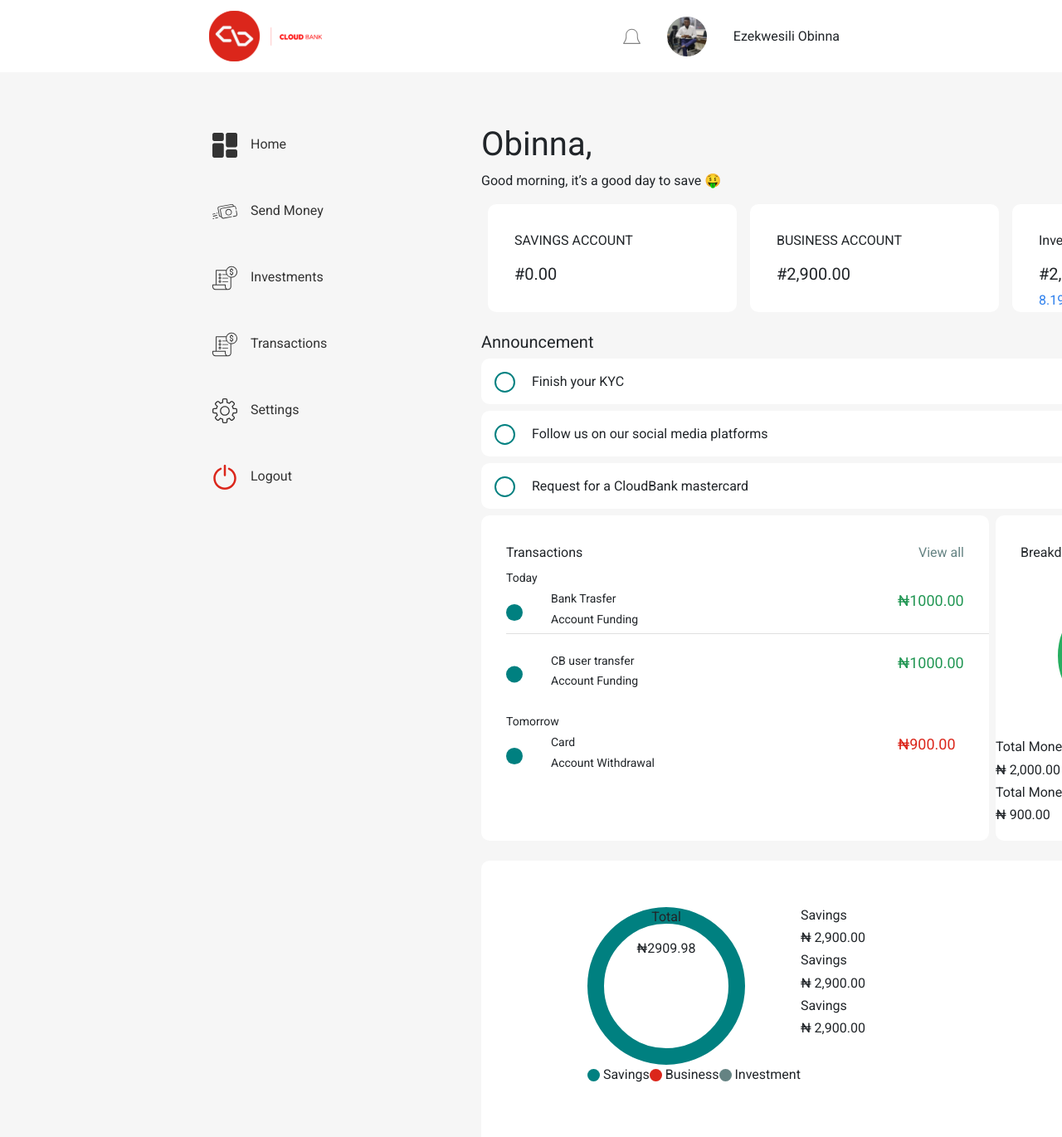
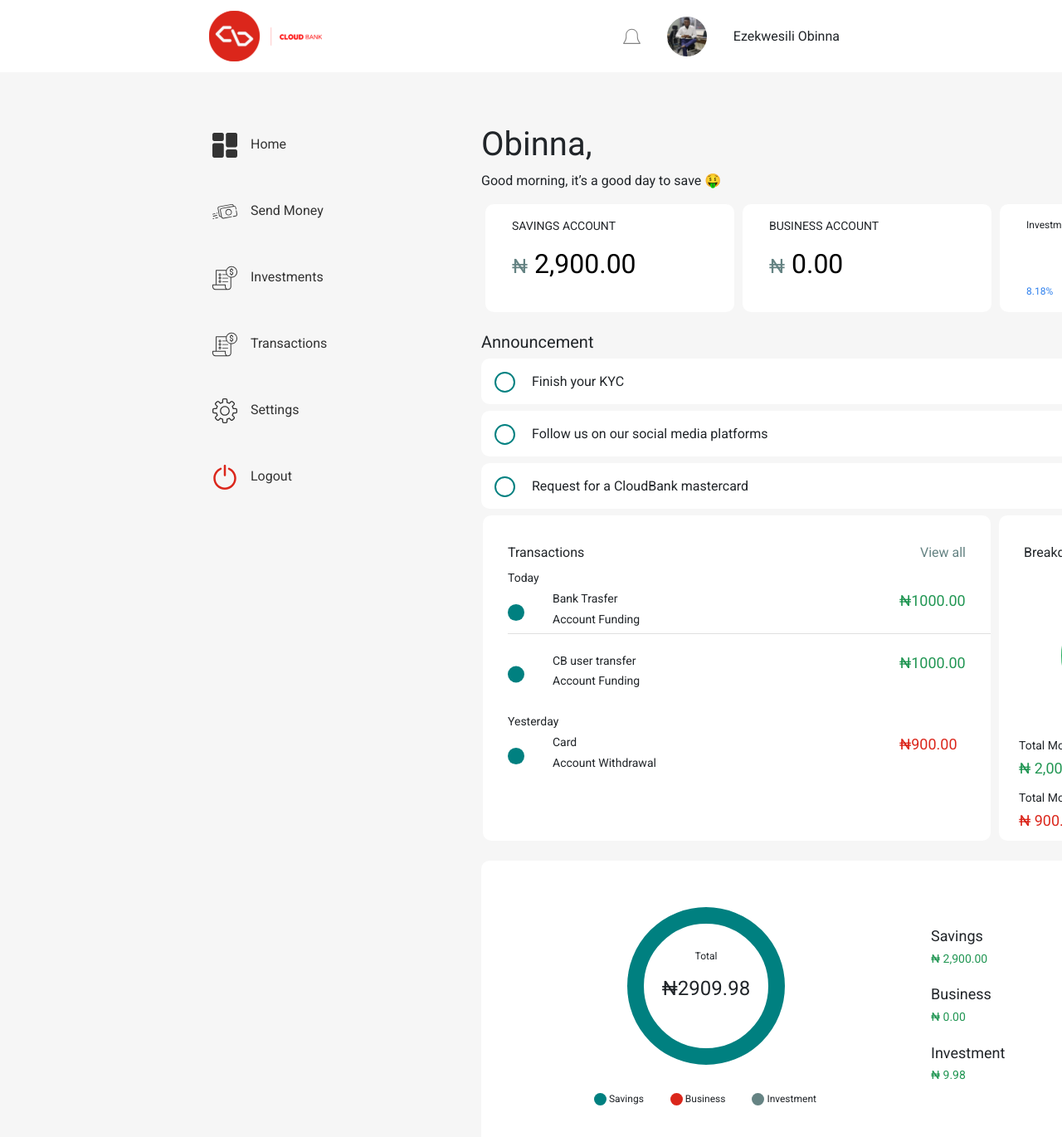
Before and after one commit to DamiCode18/Miraton_Assessment, a Vue app: page / in a window 1280 px wide. Shown: the top 1370 px of the page at 83% size. Built offline with nearby package versions, Linux system fonts and the light colour scheme.

Commit message:
almost done

```diff
--- a/src/components/Sidebar.vue
+++ b/src/components/Sidebar.vue
@@ -71,7 +71,7 @@ export default {};
   height: 30px;
 }
 .pads:hover,
-.pads.router-link-active {
+router-link:active {
   background: #fff;
   width: 180px;
   height: 50px;
--- a/src/router/index.js
+++ b/src/router/index.js
@@ -1,7 +1,7 @@
 import Vue from "vue";
 import VueRouter from "vue-router";
 import Home from "../views/Home.vue";
-
+import PageNotFound from "../views/PageNotFound";
 Vue.use(VueRouter);
 
 const routes = [
@@ -18,6 +18,10 @@ const routes = [
     // which is lazy-loaded when the route is visited.
     component: () =>
       import(/* webpackChunkName: "about" */ "../views/Investments.vue")
+  },
+  {
+    path: "*",
+    component: PageNotFound
   }
 ];
 
--- a/src/views/Home.vue
+++ b/src/views/Home.vue
@@ -3,23 +3,32 @@
     <h1>Obinna,</h1>
     <p>Good morning, it’s a good day to save 🤑</p>
     <div class="flex">
-      <div class="d-card mx-2">
-        <p>SAVINGS ACCOUNT</p>
-        <h5>#0.00</h5>
+      <div class="d-card">
+        <p style="font-size: 14px">SAVINGS ACCOUNT</p>
+        <h5 style="font-size: 24px; color: #658383">
+          ₦<span style="color: #000; font-size: 2rem"> 2,900.00</span>
+        </h5>
       </div>
-      <div class="d-card mx-2">
-        <p>BUSINESS ACCOUNT</p>
-        <h5>#2,900.00</h5>
+      <div class="d-card">
+        <p style="font-size: 14px">BUSINESS ACCOUNT</p>
+        <h5 style="font-size: 24px; color: #658383">
+          ₦<span style="color: #000; font-size: 2rem"> 0.00</span>
+        </h5>
       </div>
-      <div class="d-card mx-2">
+      <div class="d-card">
         <div class="flex2">
-          <p>Investments</p>
-          <p style="color: #2f80ed">0229238715</p>
+          <p style="font-size: 12px">Investments</p>
+          <p style="color: #2f80ed; font-size: 12px">0229238715</p>
         </div>
-        <h5>#2,900.00</h5>
+        <h5 class="text-center" style="font-size: 2rem">
+          <sup style="font-size: 18px; color: #658383">₦</sup> 10,000<span
+            style="font-size: 1rem"
+            >.98</span
+          >
+        </h5>
         <div class="flex2">
-          <p style="color: #2f80ed">8.19%</p>
-          <p>0229238715</p>
+          <p style="color: #2f80ed; font-size: 12px">8.18%</p>
+          <p style="font-size: 12px">29/09/2020</p>
         </div>
       </div>
     </div>
@@ -72,7 +81,7 @@
             </div>
           </div>
         </div>
-        <h6 class="p-text mt-4">Tomorrow</h6>
+        <h6 class="p-text mt-4">Yesterday</h6>
         <div class="p-text my-auto">
           <div class="sb2-flex">
             <div class="flex">
@@ -109,38 +118,46 @@
         <div class="abs text-center">
           <img src="@/assets/Vector 2.svg" alt="" />
         </div>
-        <div class="abs2">
-          <h6>Total Money Recieved</h6>
-          <h6>₦ 2,000.00</h6>
-          <h6>Total Money Spent</h6>
-          <h6>₦ 900.00</h6>
+        <div class="abs2 px-4">
+          <h6 style="font-size: 14px">Total Money Recieved</h6>
+          <h6 style="color: #219653; font-size: 18px">₦ 2,000.00</h6>
+          <h6 class="mt-3" style="font-size: 14px">Total Money Spent</h6>
+          <h6 style="color: #db261b; font-size: 18px">₦ 900.00</h6>
         </div>
       </div>
     </div>
     <div class="l-card mt-4">
-      <div class="">
+      <div class="mx-5">
         <div class="l-bg">
-          <p>Total</p>
-          <h6>₦2909.98</h6>
+          <p style="font-size: 12px">Total</p>
+          <h6 style="font-size: 24px; font-weight: 500; font-style: normal">
+            ₦2909.98
+          </h6>
         </div>
-        <div class="flex">
-          <div><img src="@/assets/Ellipse 4.svg" alt="" /> Savings</div>
-          <div><img src="@/assets/Ellipse 5.svg" alt="" /> Business</div>
-          <div><img src="@/assets/Ellipse 6.svg" alt="" /> Investment</div>
+        <div class="flex mt-3" style="margin: -3.5rem">
+          <div class="mx-3 mt-3" style="font-size: 12px">
+            <img src="@/assets/Ellipse 4.svg" alt="" /> Savings
+          </div>
+          <div class="mx-3 mt-3" style="font-size: 12px">
+            <img src="@/assets/Ellipse 5.svg" alt="" /> Business
+          </div>
+          <div class="mx-3 mt-3" style="font-size: 12px">
+            <img src="@/assets/Ellipse 6.svg" alt="" /> Investment
+          </div>
         </div>
       </div>
-      <div>
-        <div>
-          <h6>Savings</h6>
-          <h6>₦ 2,900.00</h6>
+      <div style="margin-left: 8rem">
+        <div class="mt-4">
+          <h6 style="font-size: 18px">Savings</h6>
+          <h6 style="font-size: 14px; color: #219653">₦ 2,900.00</h6>
         </div>
-        <div>
-          <h6>Savings</h6>
-          <h6>₦ 2,900.00</h6>
+        <div class="mt-4">
+          <h6 style="font-size: 18px">Business</h6>
+          <h6 style="font-size: 14px; color: #219653">₦ 0.00</h6>
         </div>
-        <div>
-          <h6>Savings</h6>
-          <h6>₦ 2,900.00</h6>
+        <div class="mt-4">
+          <h6 style="font-size: 18px">Investment</h6>
+          <h6 style="font-size: 14px; color: #219653">₦ 9.98</h6>
         </div>
       </div>
     </div>
@@ -160,9 +177,10 @@ export default {};
   width: 300px;
   height: 130px;
   top: 268px;
+  margin: 0px 5px;
   background: #ffffff;
   border-radius: 10px;
-  padding: 2rem;
+  padding: 1rem 2rem;
 }
 .flex {
   display: flex;
@@ -182,6 +200,7 @@ export default {};
 .t-card {
   width: 612px;
   height: 392px;
+  margin: 0px 2px;
   left: 396px;
   top: 681px;
   background: #ffffff;
@@ -254,5 +273,6 @@ export default {};
   height: 190px;
   text-align: center;
   box-sizing: border-box;
+  padding-top: 50px;
 }
 </style>
--- a/src/views/Investments.vue
+++ b/src/views/Investments.vue
@@ -21,9 +21,11 @@
     <div class="grid">
       <div class="w-curve">
         <div class="curve">
-          <p>Silver</p>
-          <h5>12% P/A</h5>
-          <p>30 Days</p>
+          <p class="p-text txt-pad">Silver</p>
+          <h5 style="font-size: 2.2rem">
+            12<span style="font-size: 1.5rem">% P/A</span>
+          </h5>
+          <p class="p-text">30 Days</p>
         </div>
         <div class="text-center fnt">
           <div>
@@ -43,9 +45,11 @@
       </div>
       <div class="w-curve">
         <div class="curve">
-          <p>Silver</p>
-          <h5>12% P/A</h5>
-          <p>30 Days</p>
+          <p class="p-text txt-pad">Gold</p>
+          <h5 style="font-size: 2.2rem">
+            13<span style="font-size: 1.5rem">% P/A</span>
+          </h5>
+          <p class="p-text">90 Days</p>
         </div>
         <div class="text-center fnt">
           <div>
@@ -65,9 +69,11 @@
       </div>
       <div class="w-curve">
         <div class="curve">
-          <p>Silver</p>
-          <h5>12% P/A</h5>
-          <p>30 Days</p>
+          <p class="p-text txt-pad">Diamond</p>
+          <h5 style="font-size: 2.2rem">
+            13.5<span style="font-size: 1.5rem">% P/A</span>
+          </h5>
+          <p class="p-text">180 Days</p>
         </div>
         <div class="text-center fnt">
           <div>
@@ -87,9 +93,11 @@
       </div>
       <div class="w-curve">
         <div class="curve">
-          <p>Platinum</p>
-          <h5>12% P/A</h5>
-          <p>30 Days</p>
+          <p class="p-text txt-pad">Platinum</p>
+          <h5 style="font-size: 2.2rem">
+            15<span style="font-size: 1.5rem">% P/A</span>
+          </h5>
+          <p class="p-text">12 Months</p>
         </div>
         <div class="text-center fnt">
           <div>
@@ -109,9 +117,11 @@
       </div>
       <div class="w-curve">
         <div class="curve">
-          <p>Bond</p>
-          <h5>12% P/A</h5>
-          <p>30 Days</p>
+          <p class="p-text txt-pad">Bond</p>
+          <h5 style="font-size: 2.2rem">
+            19.50<span style="font-size: 1.5rem">% P/A</span>
+          </h5>
+          <p class="p-text">18 Months</p>
         </div>
         <div class="text-center fnt">
           <div>
@@ -192,4 +202,11 @@ export default {};
   font-size: 14px;
   color: #7c7c7c;
 }
+.p-text {
+  font-size: 14px;
+}
+.txt-pad {
+  padding-top: 15px;
+  margin-bottom: 0px !important;
+}
 </style>
--- /dev/null
+++ b/src/views/PageNotFound.vue
@@ -0,0 +1,15 @@
+<template>
+  <div>
+    <h1 class="notfound">Page Not Created</h1>
+  </div>
+</template>
+
+<script>
+export default {};
+</script>
+
+<style scoped>
+.notfound {
+  margin: 200px 300px;
+}
+</style>
```
